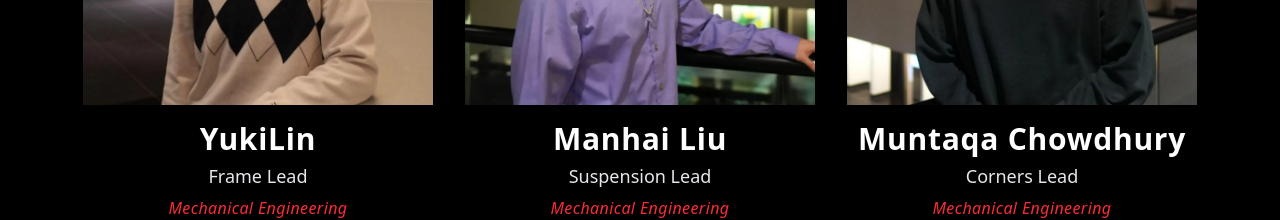
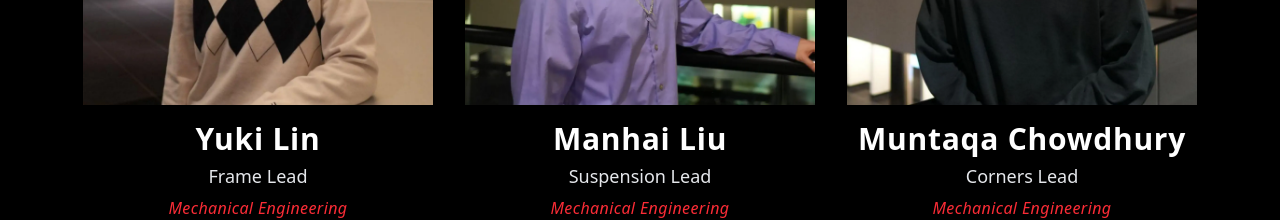
Before and after one commit to redracingsbu/redracingsbu.github.io, a React (Vite) app: page /team in a window 1280 px wide. Shown: the part 2820-3040 px from the top of the page. Built offline with nearby package versions, Linux system fonts and the light colour scheme.

Commit message:
Update Team.jsx

```diff
--- a/src/pages/Team.jsx
+++ b/src/pages/Team.jsx
@@ -31,7 +31,7 @@ const LEADERSHIP = [
   { name: "Owen Chen", role: "Secretary\nElectrical & Controls Lead", major: "Electrical Engineering", image: OwenChen },
   { name: "Vamsi Sri", role: "Treasurer", major: "Computer Engineering", image: VamsiSri },
   { name: "Syed Tahsin", role: "Powertrain Director", major: "Mechanical Engineering", image: SyedTahsin },
-  { name: "YukiLin", role: "Frame Lead", major: "Mechanical Engineering", image: YukiLin },
+  { name: "Yuki Lin", role: "Frame Lead", major: "Mechanical Engineering", image: YukiLin },
   { name: "Manhai Liu", role: "Suspension Lead", major: "Mechanical Engineering", image: ManhaiLiu },
   { name: "Muntaqa Chowdhury", role: "Corners Lead", major: "Mechanical Engineering", image: MuntaqaChowdhury },
   { name: "SM Rahman", role: "Business & Marketing Lead", major: "Information Sys, + Business and Econ", image: SMRaham },
```
